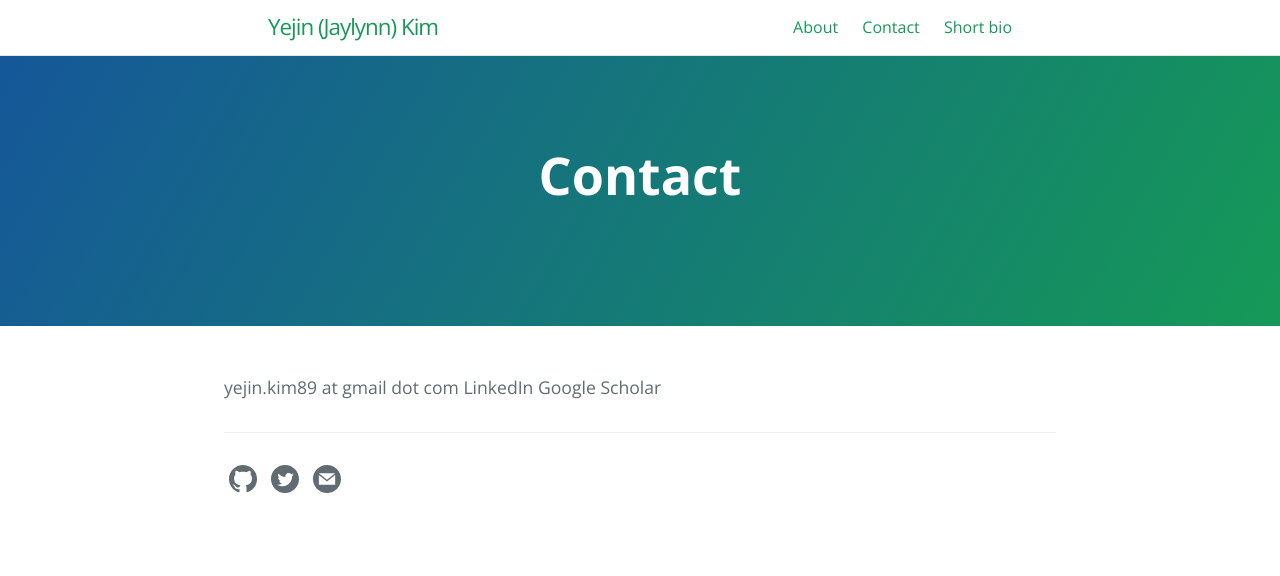
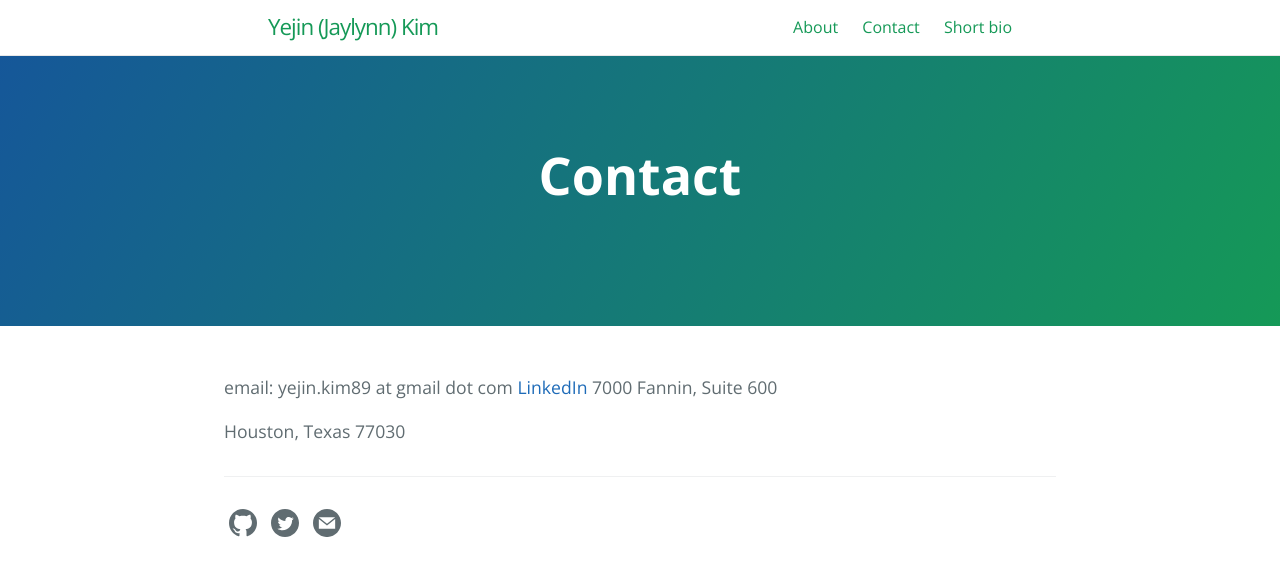
Before and after one commit to yejinjkim/yejinjkim.github.io, a Jekyll site: the page built from contact.md, in a window 1280 px wide. Shown: the top 576 px of the page. Built offline with Jekyll 4.4.1, drawn with Linux system fonts in a browser that asks for light colours.

Commit message:
Update contact.md

```diff
--- a/contact.md
+++ b/contact.md
@@ -4,6 +4,8 @@ title: Contact
 tagline:
 ---
 
-yejin.kim89 at gmail dot com
-LinkedIn
-Google Scholar
+email: yejin.kim89 at gmail dot com
+[LinkedIn](https://www.linkedin.com/in/jaylynn-yejin-kim-647a5377/)
+7000 Fannin, Suite 600
+
+Houston, Texas 77030
```
